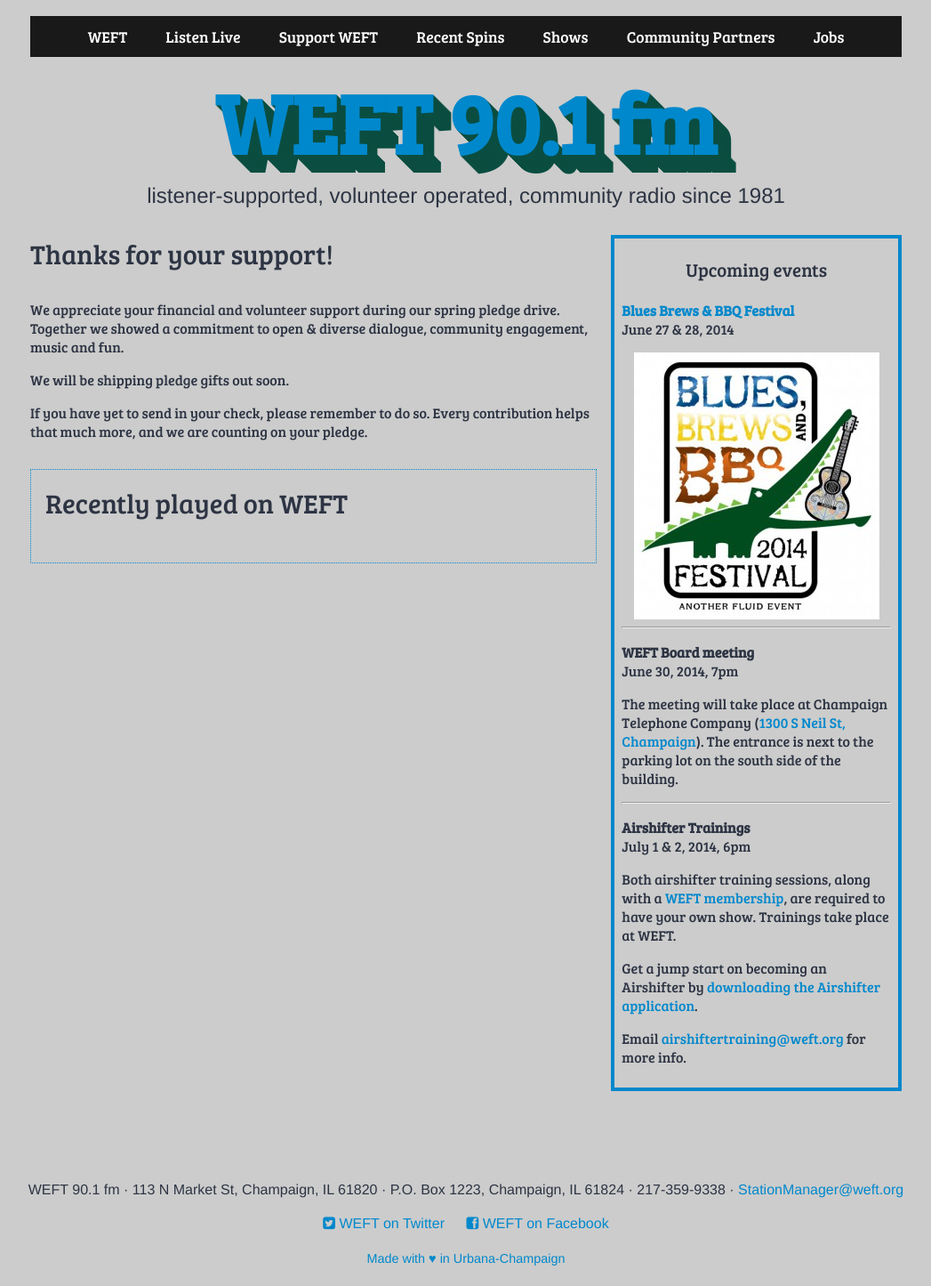
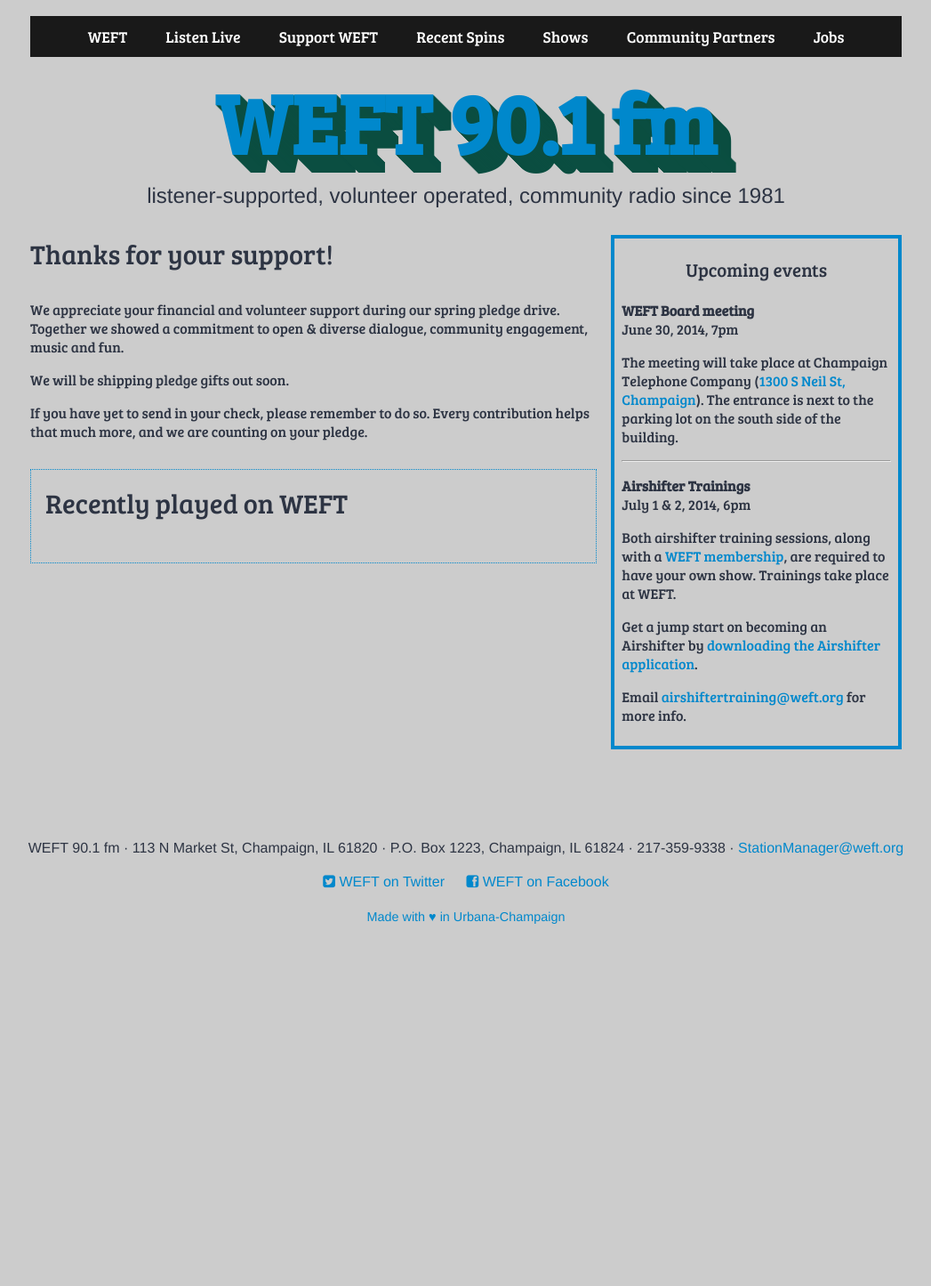
Before and after one commit to weftradio/weftradio.github.io, a Jekyll site: the page built from index.html, in a window 1280 px wide. Shown: the whole page at 89% size, without its empty margins (116-1163 px from the left). Built offline with Jekyll 4.4.1, drawn with Linux system fonts in a browser that asks for light colours; a script that is not in the unit is left out; comment, search, counter and statistics services are not loaded; after the commit the page ends 1061 px from its top, so only the background shows below that.

Commit message:
removed BB&BBQ event

```diff
--- a/_includes/upcoming-events.html
+++ b/_includes/upcoming-events.html
@@ -15,14 +15,14 @@
   <!--<p class="aside-text"><strong>WEFT Associates Meeting</strong><br>Wed., June 4, 2014, 7pm</p>
   <p class="aside-text">The meeting will take place at the Urbana Civic Center (<a href="https://duckduckgo.com/?q=108%20East%20Water%20Street%20Urbana%2C%20IL">108 E Water St.</a>), is free and open to the public.</p>
 
-  <hr>-->
+  <hr>
 
   <p class="aside-text"><strong><a href="http://bluesbrewsandbbqfest.com">Blues Brews &amp; BBQ Festival</a></strong><br>June 27 &amp; 28, 2014</p>
   <figure>
     <img src="img/bluesbrewsbbq2014.jpg" alt="Blues Brews &amp; BBQ 2014 poster">
   </figure>
 
-  <hr>
+  <hr>-->
 
   <p class="aside-text"><strong>WEFT Board meeting</strong><br>June 30, 2014, 7pm</p>
   <p class="aside-text">The meeting will take place at Champaign Telephone Company (<a href="https://duckduckgo.com/?q=map+1300+S+Neil+St%2C+Champaign">1300 S Neil St, Champaign</a>). The entrance is next to the parking lot on the south side of the building.</p>
```
Also changed, not shown: 1 other file.
